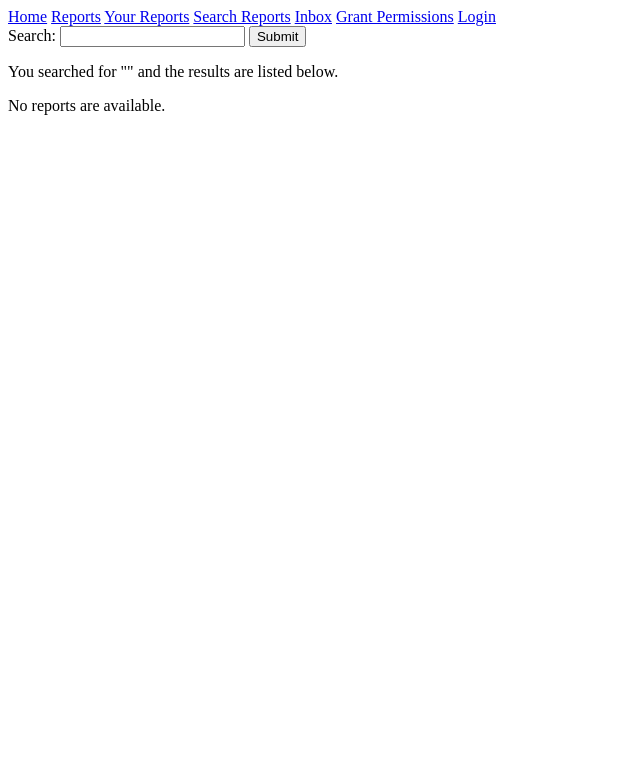
After one commit to bmblank/cs3240-f15-team11, a Django app: page /search/ in a window 1280 px wide. The commit adds this page. Shown: the top 783 px of the page, without its empty margins (0-640 px from the left). Run offline with Django 3.2, Linux system fonts and the light colour scheme.

Commit message:
search implemented

```diff
--- a/index/templates/index/base.html
+++ b/index/templates/index/base.html
@@ -4,6 +4,7 @@
 		<a href="/home/">Home</a>
 		<a href="/report/">Reports</a>
 		<a href="/yourreports/">Your Reports</a>
+		<a href="/search/">Search Reports</a>
 		<a href="{% url 'inbox_list' %}">Inbox</a>
 		<a href="/givepermissions/">Grant Permissions</a>
 
--- /dev/null
+++ b/index/templates/index/search_results.html
@@ -0,0 +1,22 @@
+{% extends 'index/base.html' %}
+
+<br><br>
+{% block content %}
+<form method="get" action="/search/">
+<label for="id_q">Search:</label>
+<input type="text" name="q" id="id_q"/>
+<input type="submit" value="Submit"/>
+</form>
+You searched for "{{ query_string }}" and the results are listed below.
+
+{% if show_these_reports %}
+    <ul>
+    {% for r in show_these_reports %}
+        <li><a href="{% url 'detail' r.id %}">{{ r.title }}</a><br>Author: {{r.author}}<br>Description: {{r.Short_Description}}</li>
+    {% endfor %}
+    </ul>
+{% else %}
+    <p>No reports are available.</p>
+{% endif %}
+{% endblock %}
+<!-- <li> {{ found_entries }}</li> -->
--- a/index/urls.py
+++ b/index/urls.py
@@ -21,5 +21,6 @@ urlpatterns = [
     url(r'^yourreports/folder/(?P<folder_id>[0-9]+)/removefolder$', views.RemoveFolder, name='remove_folder'),
     url(r'^yourreports/folder/(?P<folder_id>[0-9]+)/rename$', views.RenameFolder, name='rename_folder'),
     url(r'^yourreports/folder/(?P<folder_id>[0-9]+)/delete_folder_reports$', views.DeleteReportsInFolder, name='delete_folder_reports'),
+    url(r'^search/$', views.search, name='search'),
 
 ]
--- a/index/views.py
+++ b/index/views.py
@@ -13,7 +13,66 @@ from django.contrib.auth.models import User, Group
 from django.contrib import messages
 from .forms import GivePermissionsForm, SuspensionForm, UnsuspensionForm
 from django.contrib.auth.decorators import user_passes_test
+import re
+from django.db.models import Q
 
+#http://julienphalip.com/post/2825034077/adding-search-to-a-django-site-in-a-snap
+def normalize_query(query_string,
+                    findterms=re.compile(r'"([^"]+)"|(\S+)').findall,
+                    normspace=re.compile(r'\s{2,}').sub):
+    ''' Splits the query string in invidual keywords, getting rid of unecessary spaces
+        and grouping quoted words together.
+        Example:
+
+        >>> normalize_query('  some random  words "with   quotes  " and   spaces')
+        ['some', 'random', 'words', 'with quotes', 'and', 'spaces']
+
+    '''
+    return [normspace(' ', (t[0] or t[1]).strip()) for t in findterms(query_string)]
+
+def get_query(query_string, search_fields):
+    ''' Returns a query, that is a combination of Q objects. That combination
+        aims to search keywords within a model by testing the given search fields.
+
+    '''
+    query = None # Query to search for every search term
+    terms = normalize_query(query_string)
+    for term in terms:
+        or_query = None # Query to search for a given term in each field
+        for field_name in search_fields:
+            q = Q(**{"%s__icontains" % field_name: term})
+            if or_query is None:
+                or_query = q
+            else:
+                or_query = or_query | q
+        if query is None:
+            query = or_query
+        else:
+            query = query & or_query
+    return query
+
+def search(request):
+    query_string = ''
+    found_reports = None
+    show_these_reports = None
+    if ('q' in request.GET) and request.GET['q'].strip():
+        query_string = request.GET['q']
+
+        report_query = get_query(query_string, ['title', 'Detailed_Description',])
+
+        found_reports = Report.objects.filter(report_query).order_by('-created')
+
+        show_these_reports = []
+
+        vgroupnames = request.user.groups.values_list('name',flat=True)
+
+        for rep in found_reports:
+            if rep.group_name in vgroupnames or 'SiteManager' in vgroupnames:
+                show_these_reports.append(rep)
+
+
+
+    return render(request,'index/search_results.html', { 'query_string': query_string, 'show_these_reports': show_these_reports })
 
 
 def Login(request):
@@ -324,7 +383,9 @@ def Register(request):
 @login_required
 def create(request):
     if request.method == "POST":
+        # form = ReportForm(request.POST, request.FILES)
         form = ReportForm(request.POST)
+
         if form.is_valid():
             report = form.save(commit=False)
             report.author = request.user
--- a/memos/templates/memos/base.html
+++ b/memos/templates/memos/base.html
@@ -4,6 +4,7 @@
 		<a href="/home/">Home</a>
 		<a href="/report/">Reports</a>
 		<a href="/yourreports/">Your Reports</a>
+		<a href="/search/">Search Reports</a>
 		<a href="{% url 'inbox_list' %}">Inbox</a>
 		<a href="/givepermissions/">Grant Permissions</a>
 
```
